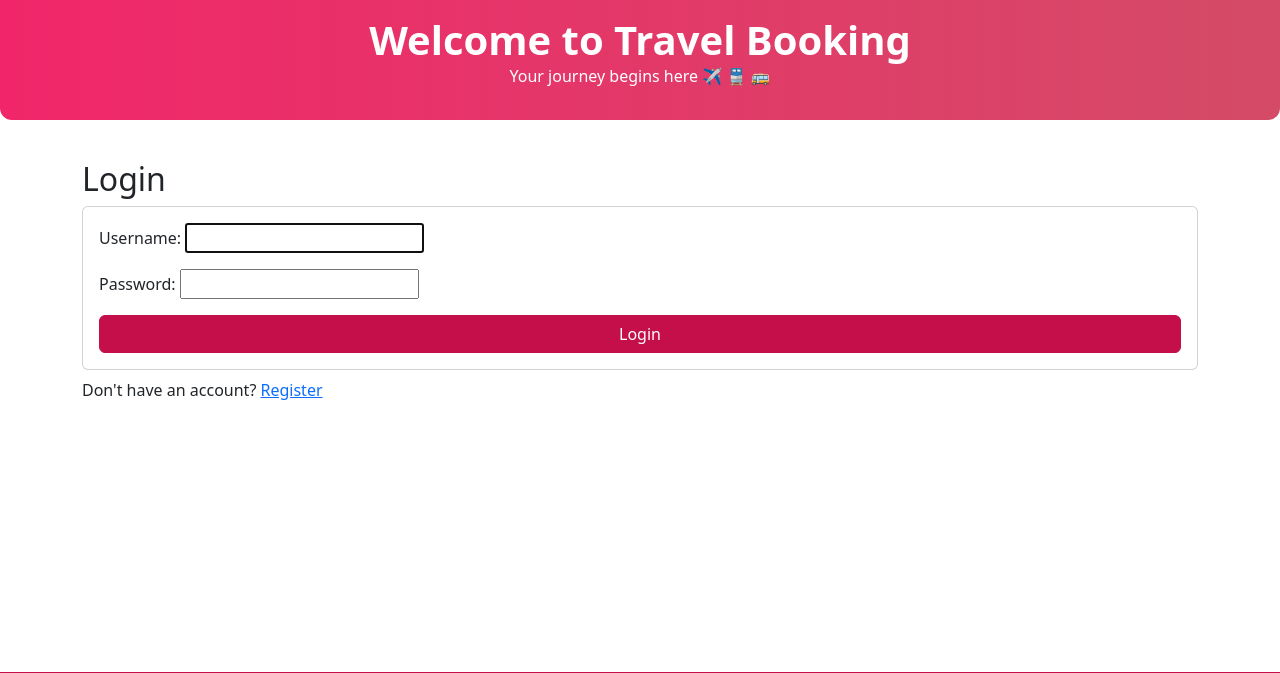
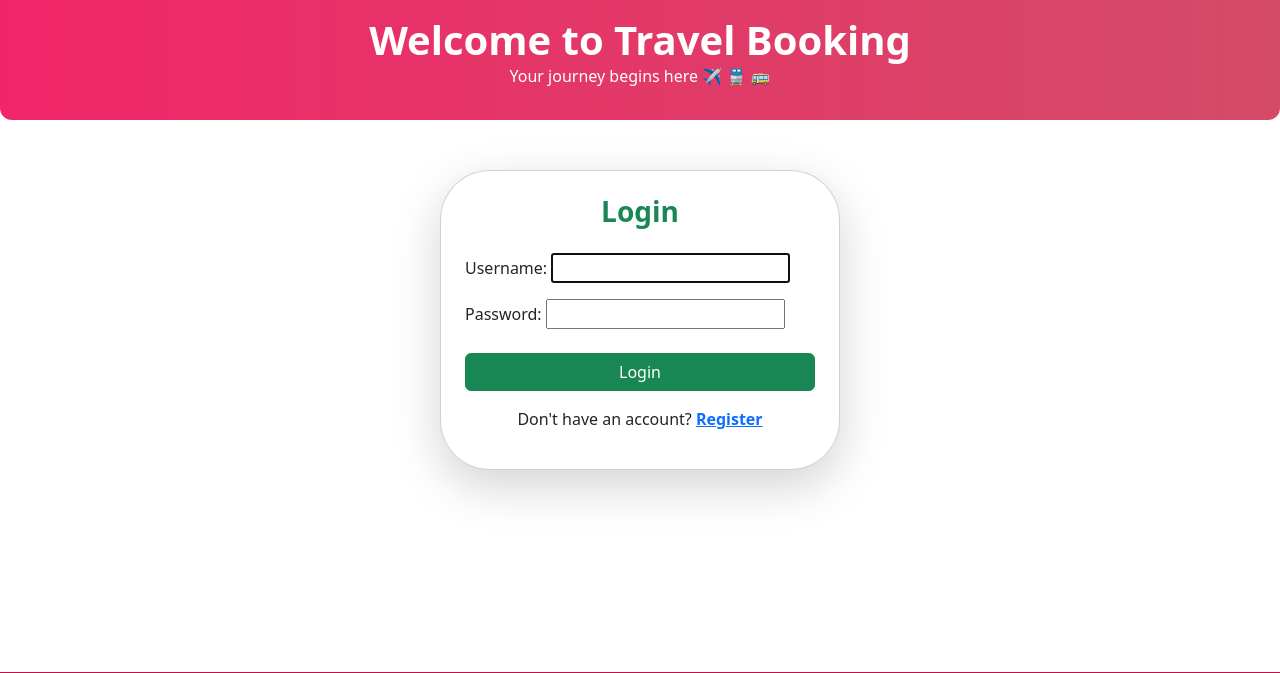
Before and after one commit to BasuPooja/Travel-Booking-Application, a Django app: page /accounts/login/ in a window 1280 px wide. Shown: the part 56-729 px from the top of the page. Run offline with Django 4.2, Linux system fonts and the light colour scheme.

Commit message:
login and registerd page update

```diff
--- a/accounts/views.py
+++ b/accounts/views.py
@@ -11,7 +11,7 @@ def register(request):
             user.set_password(form.cleaned_data['password'])
             user.save()
             login(request, user)
-            return redirect('travel_list')
+            return redirect('login')
     else:
         form = RegisterForm()
     return render(request, 'accounts/register.html', {'form': form})
--- a/templates/registration/login.html
+++ b/templates/registration/login.html
@@ -1,10 +1,25 @@
 {% extends 'base.html' %}
+
 {% block content %}
-<h2>Login</h2>
-<form method="post" class="card card-body">
-  {% csrf_token %}
-  {{ form.as_p }}
-  <button type="submit" class="btn btn-primary">Login</button>
-</form>
-<p class="mt-2">Don't have an account? <a href="{% url 'register' %}">Register</a></p>
+<div class="d-flex justify-content-center align-items-center" style="min-height: 40vh;">
+  <div class="card shadow-lg p-4 d-block mx-auto" style="max-width: 400px; width: 100%; height: 300px; border-radius: 50px;">
+
+    <h3 class="text-center mb-4 text-success fw-bold">Login</h3>
+
+
+    <form method="post">
+      {% csrf_token %}
+      {{ form.as_p }}
+      <button type="submit" class="btn btn-success w-100 mt-2">Login</button>
+
+    </form>
+
+    <div class="text-center mt-3">
+      <p class="mb-0">
+        Don't have an account?
+        <a href="{% url 'register' %}" class="fw-bold text-primary">Register</a>
+      </p>
+    </div>
+  </div>
+</div>
 {% endblock %}
--- a/travel_booking/urls.py
+++ b/travel_booking/urls.py
@@ -4,9 +4,15 @@ from django.views.generic import RedirectView
 
 urlpatterns = [
     path('admin/', admin.site.urls),
+
+    # accounts (registration, login, logout)
     path('accounts/', include('accounts.urls')),
-    path('accounts/', include('django.contrib.auth.urls')),  # login/logout/password views
+    path('accounts/', include('django.contrib.auth.urls')),
+
+    # travels + bookings
     path('travels/', include('travels.urls')),
     path('bookings/', include('bookings.urls')),
-    path('', RedirectView.as_view(pattern_name='travel_list', permanent=False)),
+
+    # root → login page
+    path('', RedirectView.as_view(pattern_name='login', permanent=False)),
 ]
```
Also changed, not shown: templates/accounts/register.html (+20 -6 lines), travel_booking/settings.py (line endings or trailing spaces).
